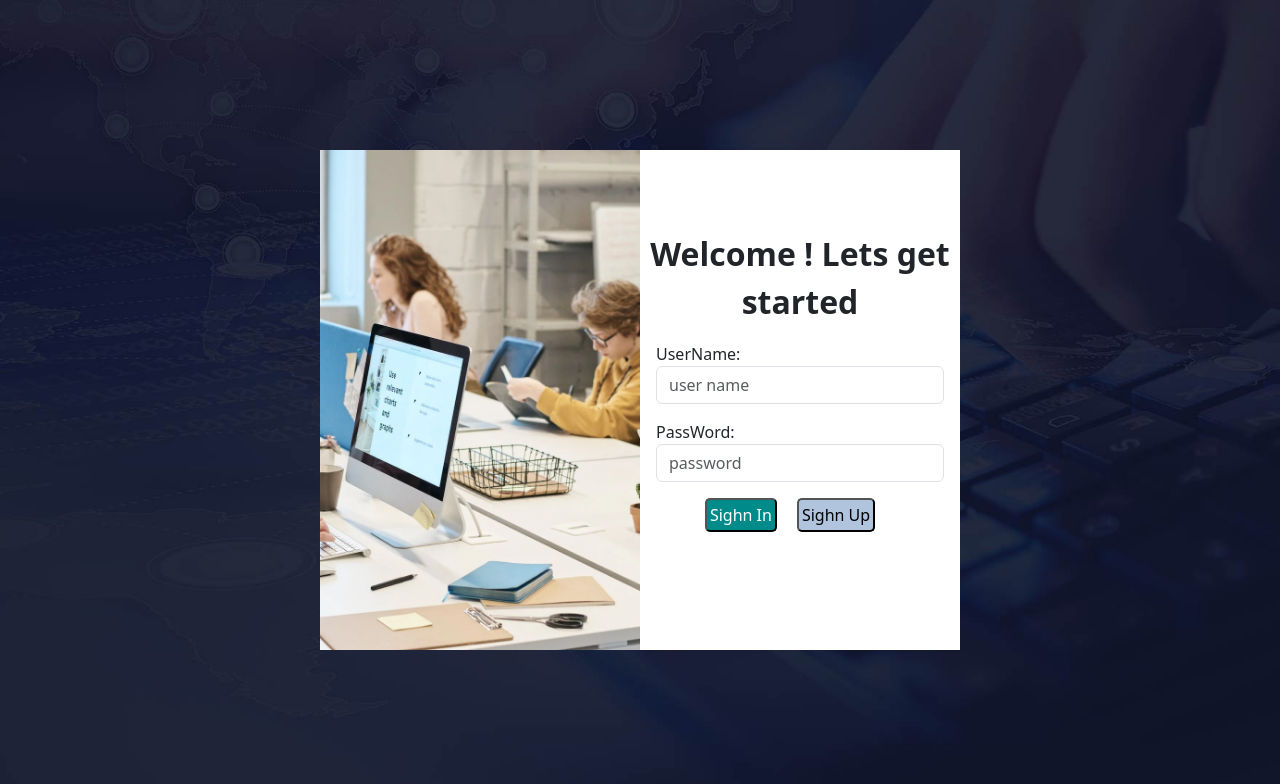
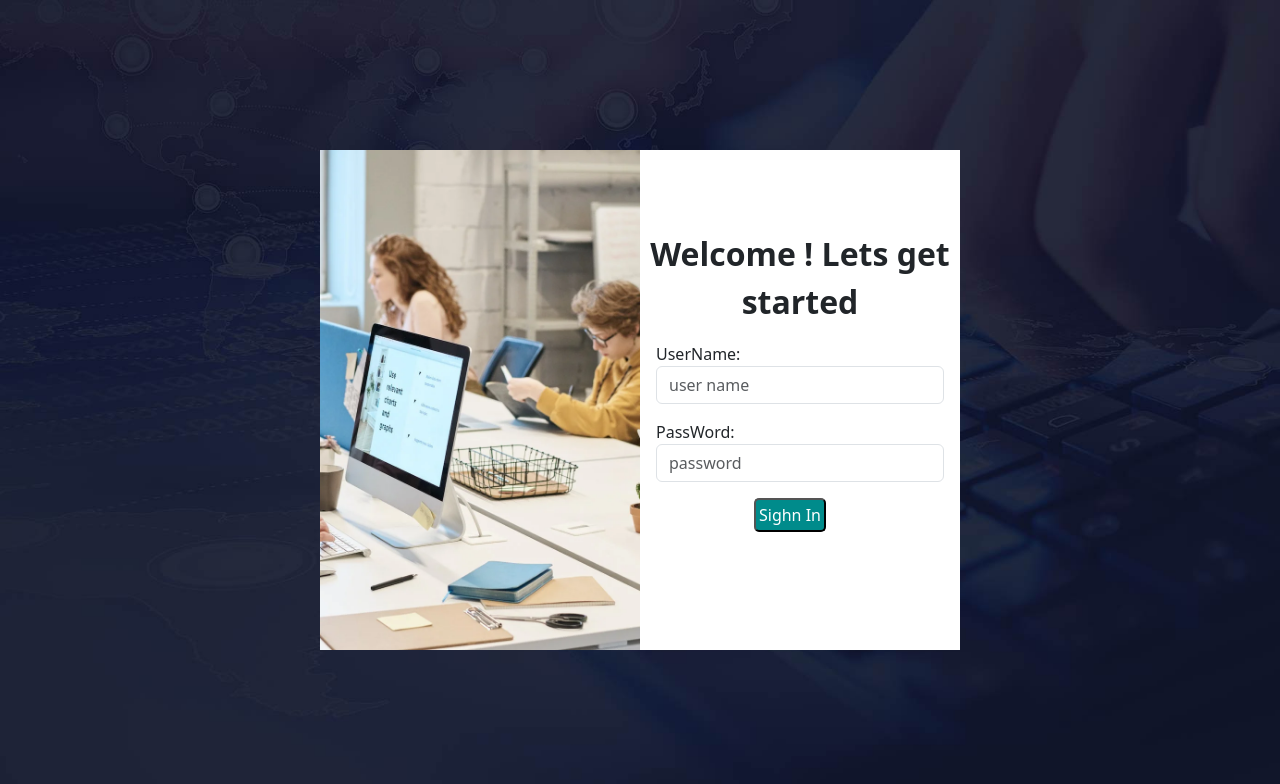
Before and after one commit to nitishhajipur/Empoyee-Attendace, a React (Create React App) app: page / in a window 1280 px wide. Shown: the top 784 px of the page. Built offline with nearby package versions, Linux system fonts and the light colour scheme.

Commit message:
removesighnup

```diff
--- a/src/component/Dashboard/appauthentication/SighnIn.tsx
+++ b/src/component/Dashboard/appauthentication/SighnIn.tsx
@@ -50,9 +50,9 @@ const navigate=useNavigate()
             <Field type='password' className='form-control' name='password' placeholder='password' value={values.password}/>
             {errors?.password && touched?.password? <div className='text-danger'><ErrorMessage name='password'/></div>:""}
             </div>
-        <div>
+        <div className='d-flex justify-content-center'>
         <button type='submit' className='login'> Sighn In</button>
-        <button type='button' className='sighnUp'> Sighn Up</button>
+        {/* <button type='button' className='sighnUp'> Sighn Up</button> */}
 
         </div>
 
```
